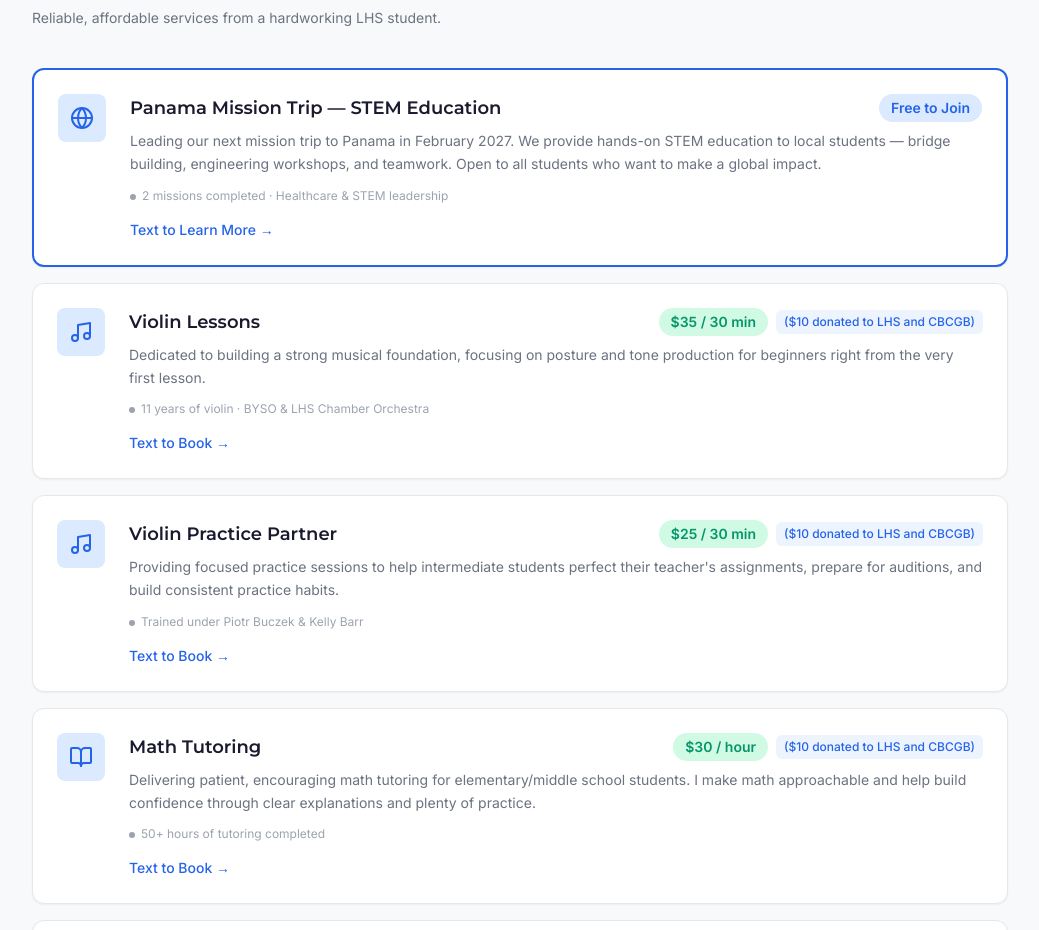
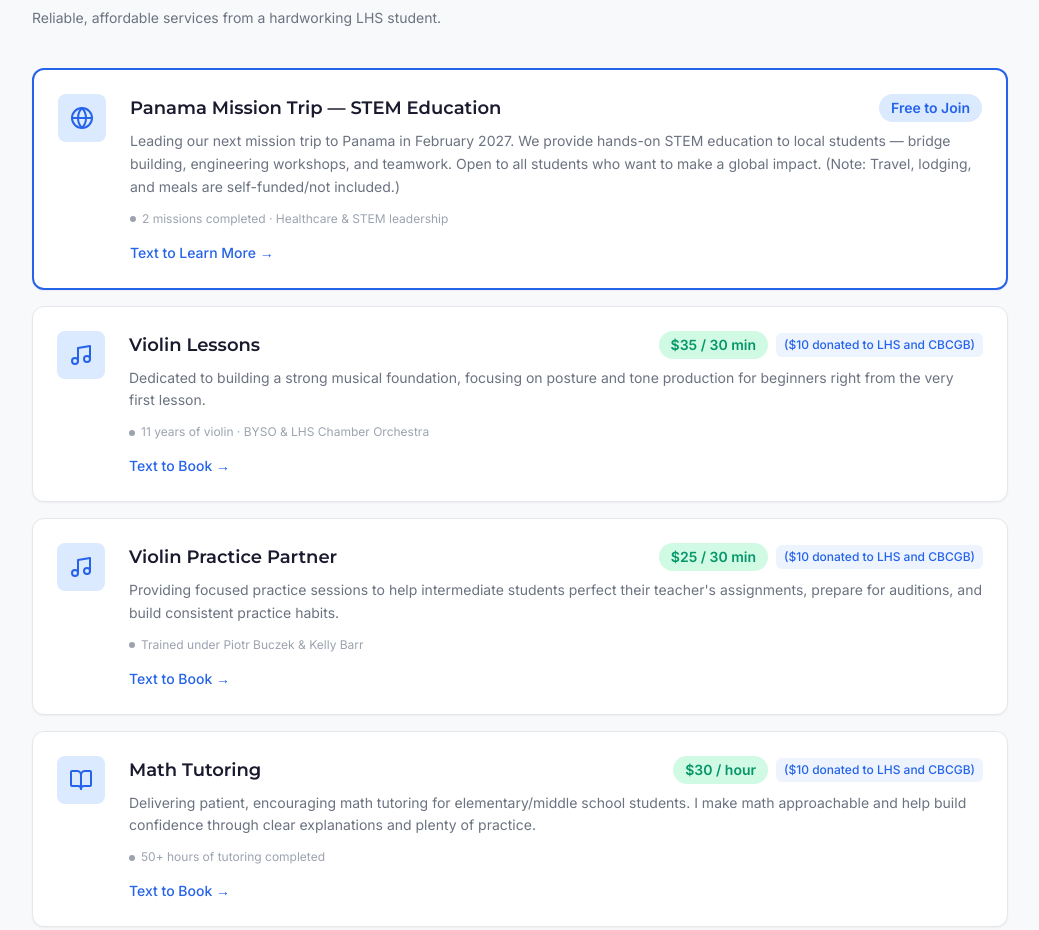
Before and after one commit to hehuang16/he-huang, a Next.js app: page / in a window 1280 px wide. Shown: the part 964-1894 px from the top of the page, without its empty margins (120-1159 px from the left). Built offline with nearby package versions, Linux system fonts and the light colour scheme.

Commit message:
Add self-funded note to Panama Mission description

```diff
--- a/src/components/Services.tsx
+++ b/src/components/Services.tsx
@@ -13,7 +13,7 @@ const services = [
     price: 'Free to Join',
     priceBadgeClass: 'text-[#2563EB] bg-[#DBEAFE]',
     description:
-      'Leading our next mission trip to Panama in February 2027. We provide hands-on STEM education to local students — bridge building, engineering workshops, and teamwork. Open to all students who want to make a global impact.',
+      'Leading our next mission trip to Panama in February 2027. We provide hands-on STEM education to local students — bridge building, engineering workshops, and teamwork. Open to all students who want to make a global impact. (Note: Travel, lodging, and meals are self-funded/not included.)',
     experience: '2 missions completed · Healthcare & STEM leadership',
     isSpecial: true,
     cta: 'Text to Learn More →',
```
